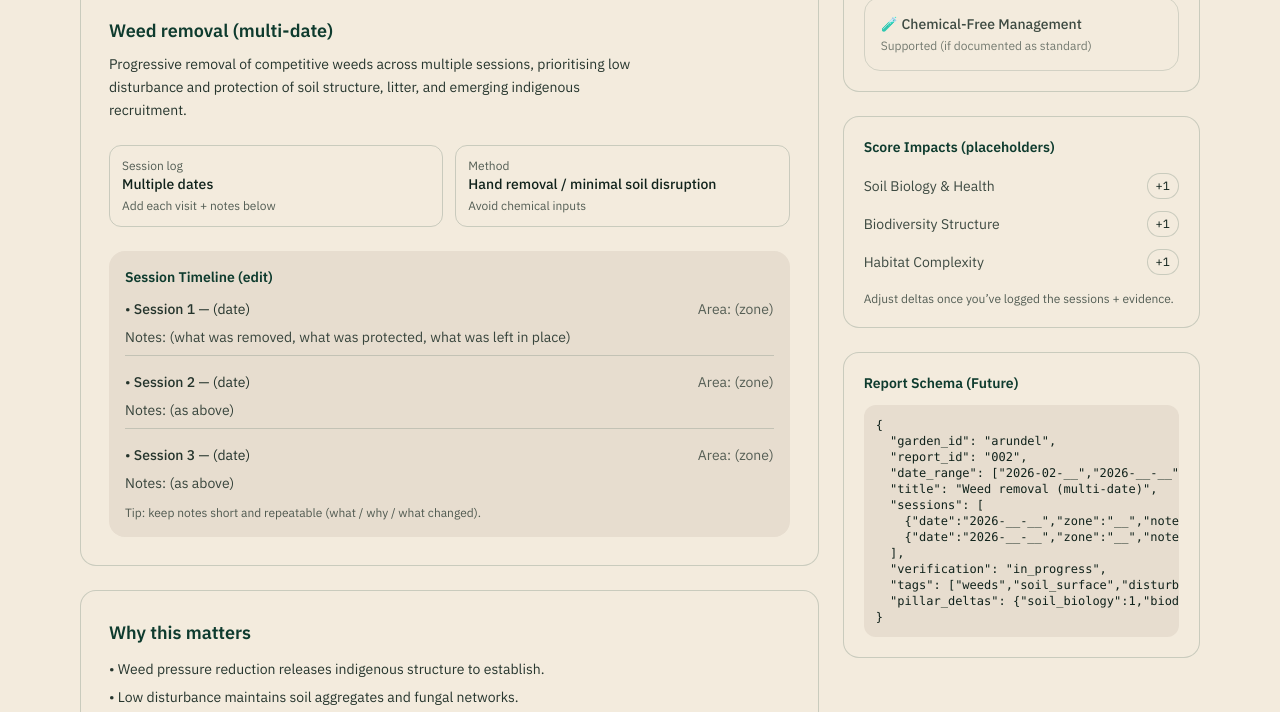
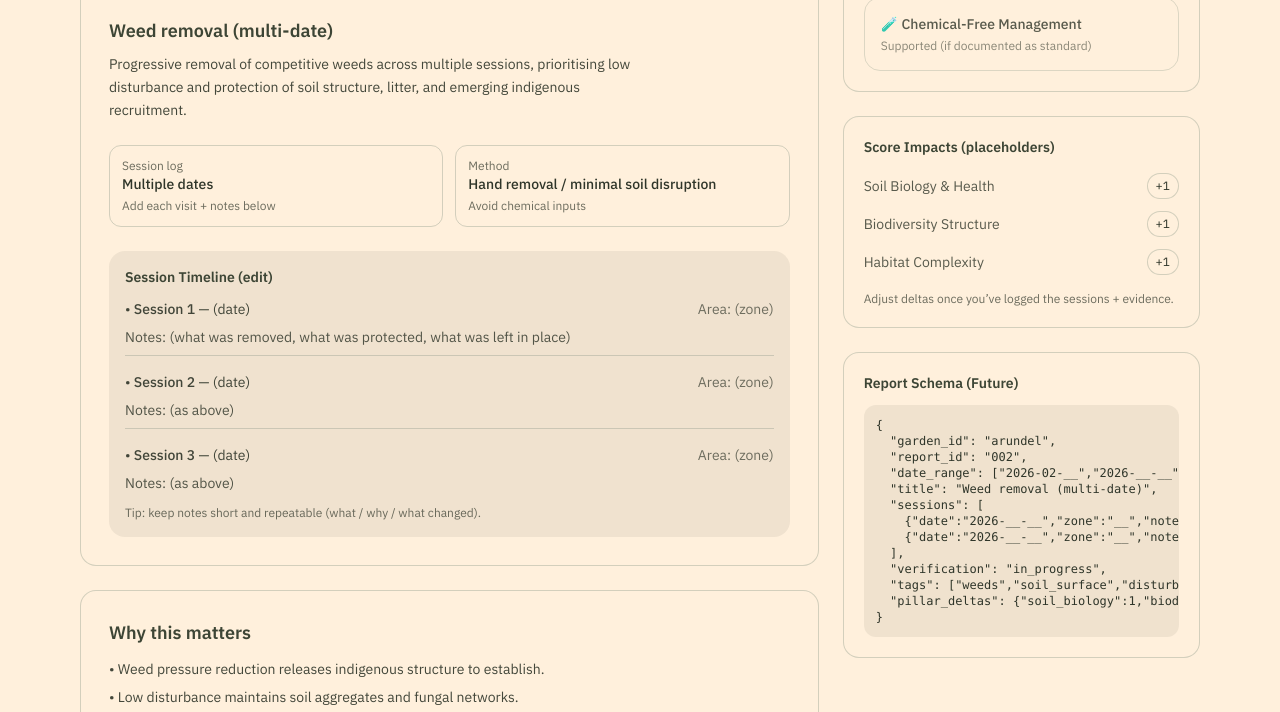
Before and after one commit to tinyforests/reg, a plain HTML site: page arundel-report-002.html in a window 1280 px wide. Shown: the part 247-959 px from the top of the page. Drawn offline with nearby package versions, Linux system fonts and the light colour scheme.

Commit message:
Update arundel-report-002.html

```diff
--- a/arundel-report-002.html
+++ b/arundel-report-002.html
@@ -19,16 +19,17 @@
           sans: ['"IBM Plex Sans"', "system-ui", "-apple-system", "Segoe UI", "Roboto", "Helvetica", "Arial", "sans-serif"],
         },
         colors: {
-            gsGreen: "#0E3B2E",
-            gsBeige: "#F3EBDD",
-            gsInk: "#10221B",
-            gsMist: "#E7DDCF",
-            gsLine: "rgba(14,59,46,0.18)"
+          gsGreen: "#3d4535",
+          gsBeige: "#fff0dc",
+          gsInk: "#2f3529",
+          gsMist: "rgba(61,69,53,0.08)",
+          gsLine: "rgba(61,69,53,0.18)"
         }
       }
     }
   }
 </script>
+
 
   <style>
     .hairline { border-color: rgba(14,59,46,0.18); }
```
Lines whose indentation alone changed are shown as unchanged.
